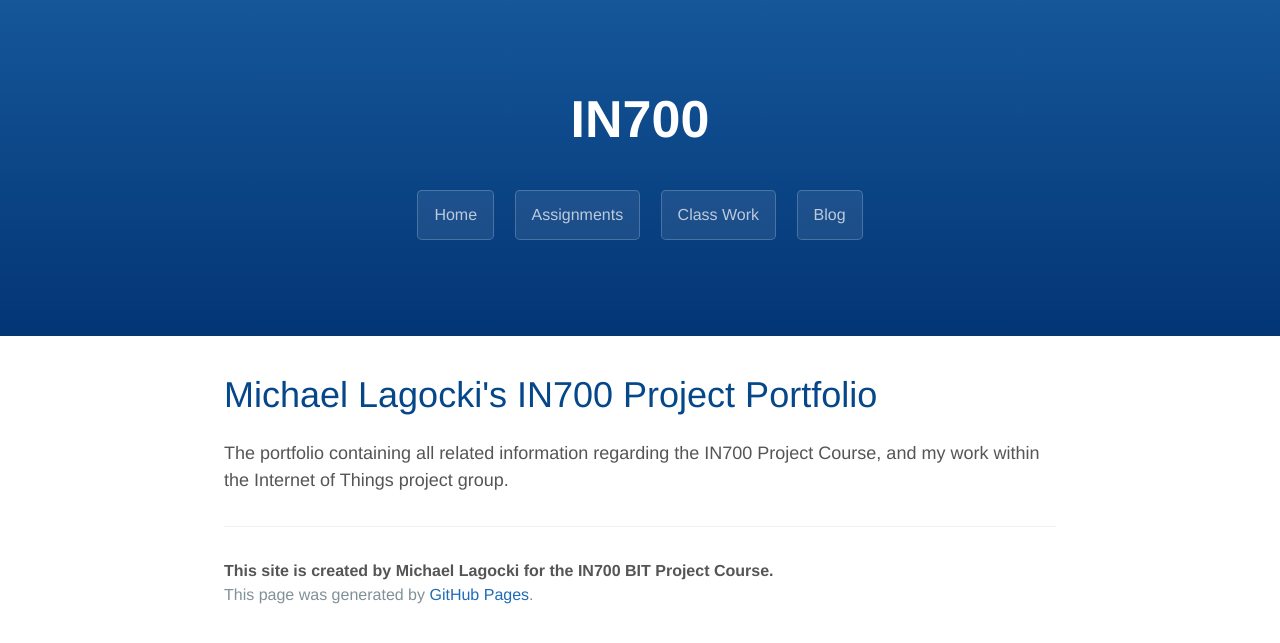
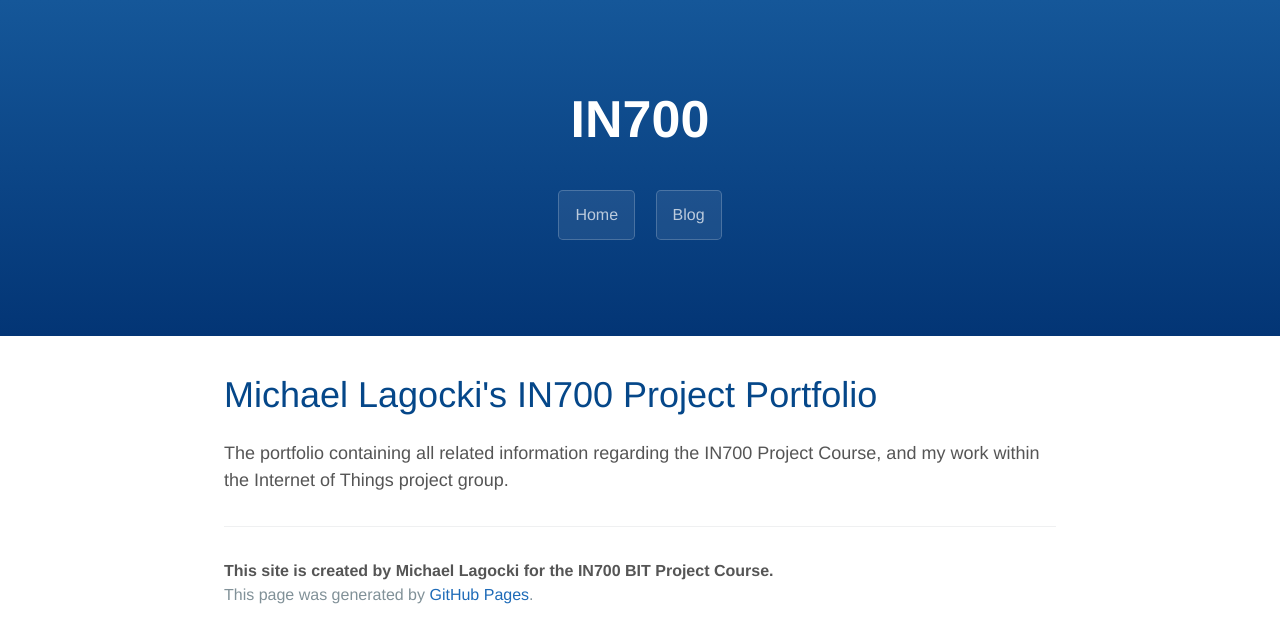
Before and after one commit to kammorne/IN700, a Jekyll site: the page built from index.html, in a window 1280 px wide. Shown: the top 643 px of the page. Built offline with Jekyll 4.4.1, drawn with Linux system fonts in a browser that asks for light colours.

Commit message:
Update page-header.html

```diff
--- a/_includes/page-header.html
+++ b/_includes/page-header.html
@@ -1,8 +1,6 @@
 <section class="page-header">
   <h1 class="project-name">{{ site.title }}</h1>
   <h2 class="project-tagline">{{ site.tagline }}</h2>
-      <a href="/" class="btn">Home</a>
-      <a href="/assignments" class="btn">Assignments</a>
-      <a href="/classwork" class="btn">Class Work</a>
-      <a href="/blog" class="btn">Blog</a>
+      <a href="/lagoma1_IN700/" class="btn">Home</a>
+      <a href="/lagoma1_IN700/blog" class="btn">Blog</a>
 </section>
```
